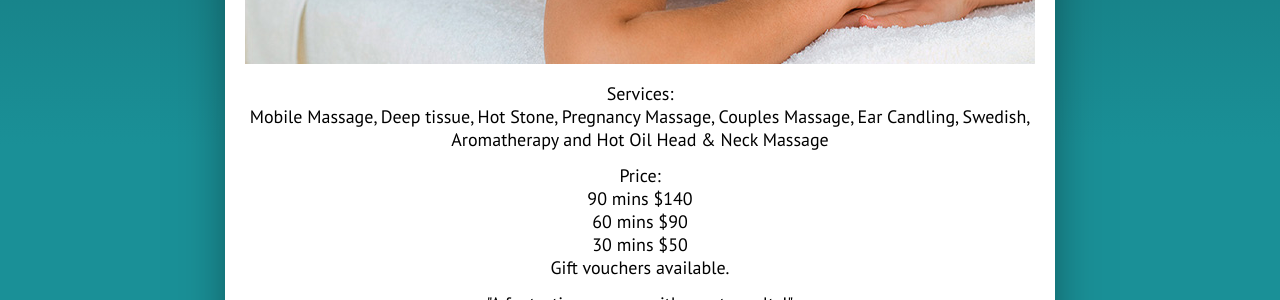
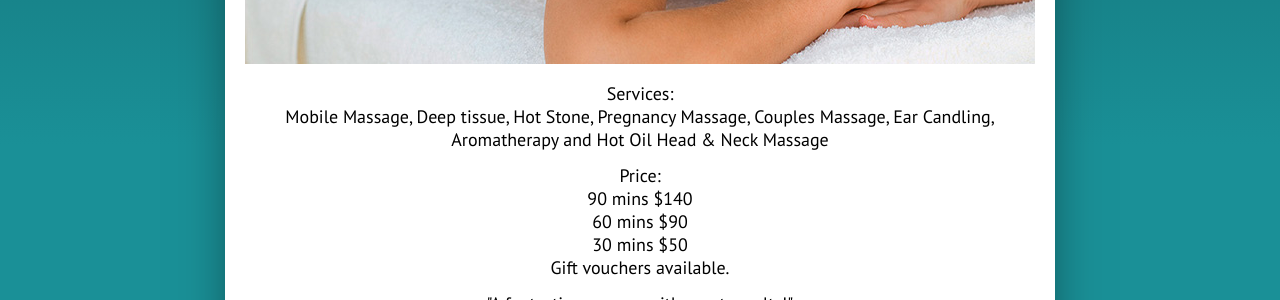
Before and after one commit to donna-read/mobilemassagenoosa.com.au, a Jekyll site: the page built from pages/index.md, in a window 1280 px wide. Shown: the part 755-1055 px from the top of the page. Built offline with Jekyll 4.4.1, drawn with Linux system fonts in a browser that asks for light colours.

Commit message:
Remove Swedish

```diff
--- a/pages/index.md
+++ b/pages/index.md
@@ -9,7 +9,7 @@ permalink: /
     <h1>Mobile Massage Noosa</h1>
     <img src="/img/hero.jpg" width="790" height="444">
     <article>
-      <p>Services:<br>Mobile Massage, Deep tissue, Hot Stone, Pregnancy Massage, Couples Massage, Ear Candling, Swedish, Aromatherapy and Hot Oil Head &amp; Neck Massage</p>
+      <p>Services:<br>Mobile Massage, Deep tissue, Hot Stone, Pregnancy Massage, Couples Massage, Ear Candling, Aromatherapy and Hot Oil Head &amp; Neck Massage</p>
       <p>Price:<br>90 mins $140<br>60 mins $90<br>30 mins $50<br>Gift vouchers available.</p>
       <p>&quot;A fantastic massage with great results!&quot;</p>
       <p>Health fund rebates are available.</p>
```
